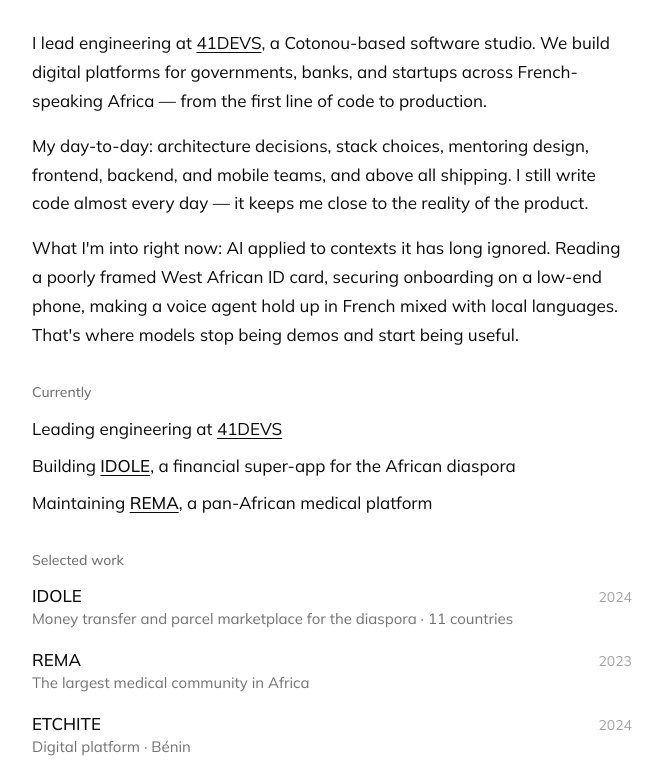
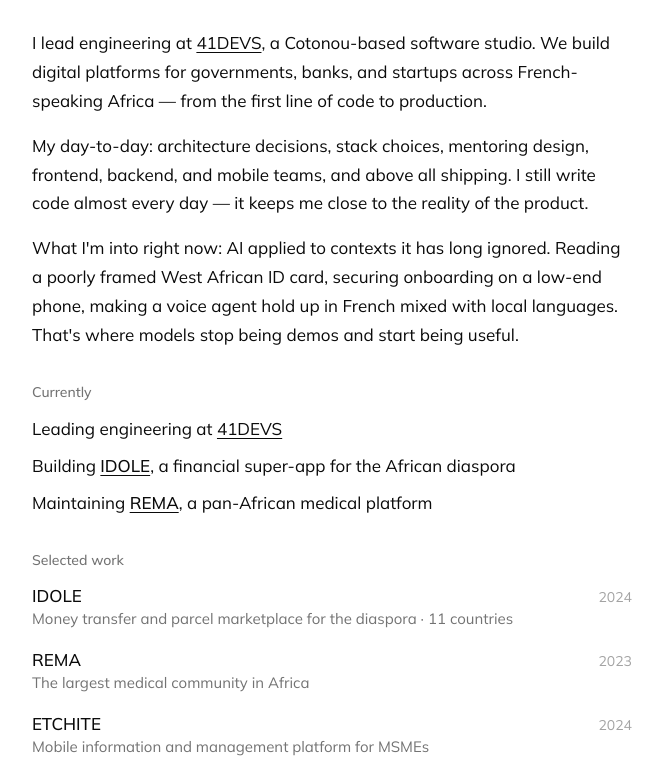
Before and after one commit to batawenam/batawenam.github.io, a website: page index.html in a window 1280 px wide. Shown: the part 164-936 px from the top of the page, without its empty margins (308-971 px from the left). Drawn offline with Linux system fonts and the light colour scheme.

```diff
--- a/index.html
+++ b/index.html
@@ -123,7 +123,7 @@
           <a href="https://www.e-tchite.bj/" target="_blank" rel="noopener noreferrer" class="work-row flex items-baseline justify-between gap-4 no-underline">
             <span class="flex-1">
               <span class="block text-[17px] font-medium">ETCHITE</span>
-              <span class="block text-[15px]" style="color:#737373;line-height:1.5;" data-i18n="work.etchite.sub">Plateforme digitale · Bénin</span>
+              <span class="block text-[15px]" style="color:#737373;line-height:1.5;" data-i18n="work.etchite.sub">Plateforme mobile d'informations et de gestion dédiée aux MPME</span>
             </span>
             <span class="text-[14px] tabular" style="color:#A3A3A3;">2024</span>
           </a>
--- a/script.js
+++ b/script.js
@@ -14,7 +14,7 @@
       'work.title': 'Réalisations sélectionnées',
       'work.idole.sub': "Transferts d'argent et marketplace de colis pour la diaspora · 11 pays",
       'work.rema.sub': "La plus grande communauté médicale d'Afrique",
-      'work.etchite.sub': 'Plateforme digitale · Bénin',
+      'work.etchite.sub': "Plateforme mobile d'informations et de gestion dédiée aux MPME",
       'work.gov.title': 'Plateformes gouvernementales',
       'work.gov.sub': 'Présidence du Bénin, Enabel, AFG, Atlantique Assurances · sous NDA',
       'work.41devs.sub': 'Studio de développement logiciel · Direction technique',
@@ -37,7 +37,7 @@
       'work.title': 'Selected work',
       'work.idole.sub': 'Money transfer and parcel marketplace for the diaspora · 11 countries',
       'work.rema.sub': 'The largest medical community in Africa',
-      'work.etchite.sub': 'Digital platform · Bénin',
+      'work.etchite.sub': 'Mobile information and management platform for MSMEs',
       'work.gov.title': 'Government platforms',
       'work.gov.sub': 'Presidency of Bénin, Enabel, AFG, Atlantique Assurances · under NDA',
       'work.41devs.sub': 'Software development studio · CTO',
```
